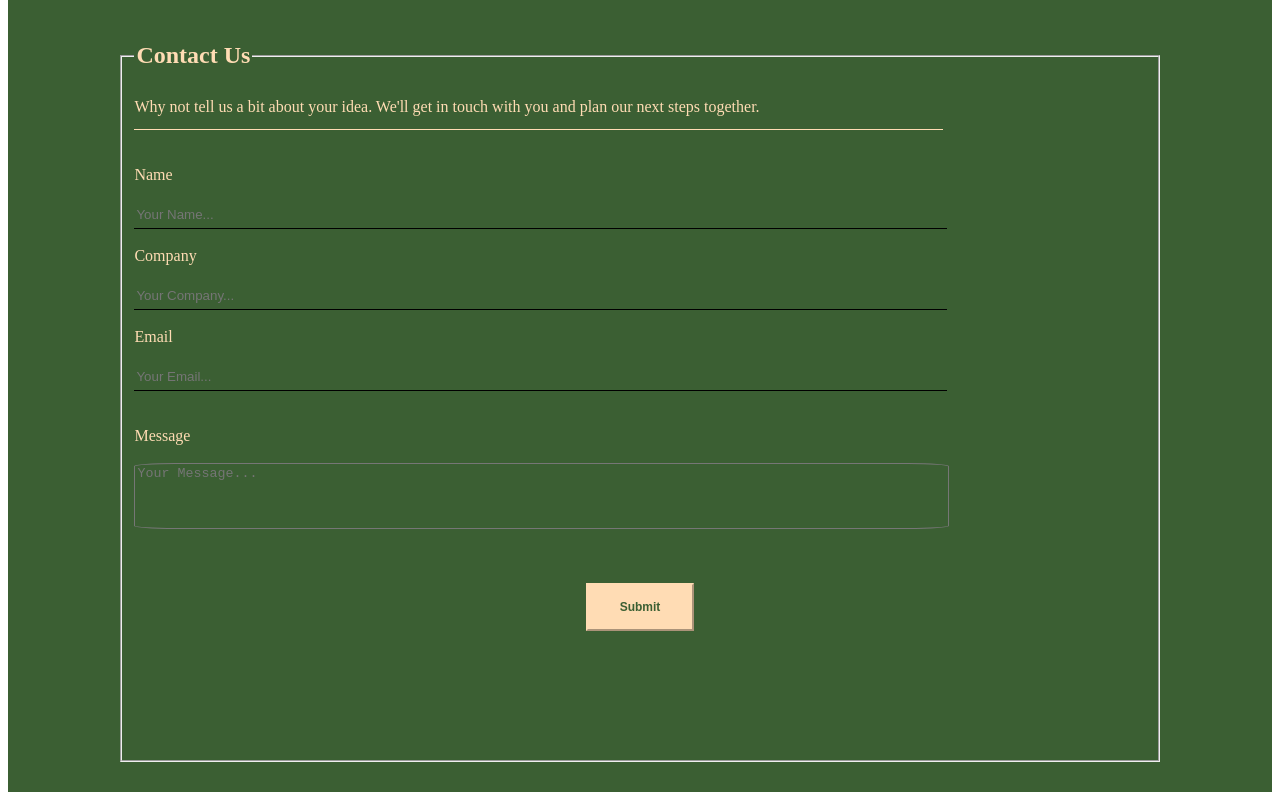
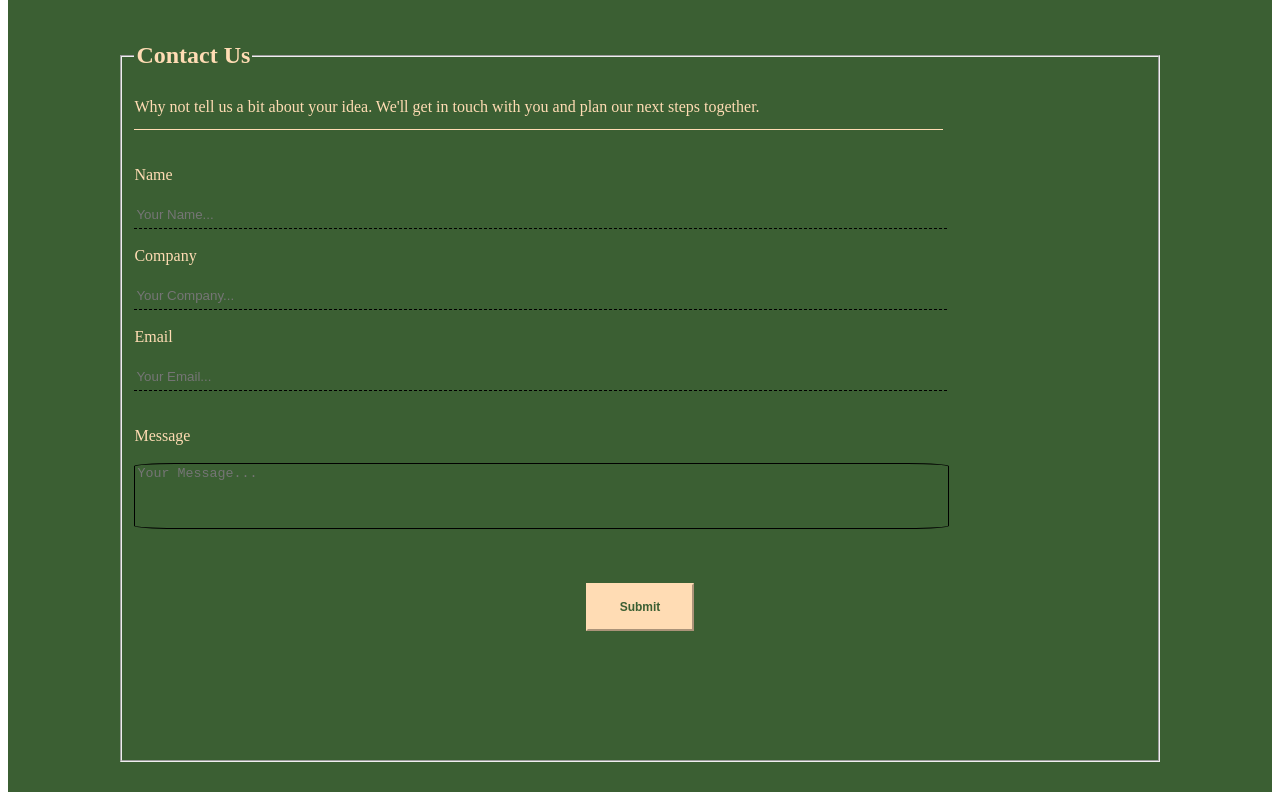
Before and after one commit to FAC-Sixteen/BBFS, a plain HTML site: page index.html in a window 1280 px wide. Shown: the part 1616-2416 px from the top of the page. Drawn offline with Linux system fonts and the light colour scheme.

Commit message:
input bottom border color change

```diff
--- a/index.html
+++ b/index.html
@@ -39,29 +39,31 @@
 
 
     			<div class="formCointainer__head">
-    				<p class="formContainer__head__p">Why not tell us a bit about your idea. We'll get in touch with you and plan our next steps together.
+    				<p>
+    					Why not tell us a bit about your idea. We'll get in touch with you and plan our next steps together.
     				</p>
     			</div>
 
 				<br><br>
 
     			<form>
+
     				<label for="name">Name</label>
     				<br><br>
-    				<input type="text" name="name" id="name" placeholder="Your Name...">
+    				<input type="text" name="name" id="name" placeholder="Your Name..." required>
 
 					<br><br>
 
 					<label for="Company">Company</label>
     				<br><br>
-    				<input type="text" name="name" id="company" placeholder="Your Company...">
+    				<input type="text" name="name" id="company" placeholder="Your Company..." required>
 
     				<br><br>
 
 
     				<label for="email">Email</label>
     				<br><br>
-    				<input type="text" name="Email" id="email" placeholder="Your Email...">
+    				<input type="text" name="Email" id="email" placeholder="Your Email..." required>
 
     				<br><br><br>
 
@@ -72,7 +74,11 @@
 
     			<button id="submitButton" type="submit">Submit</button>
 
+
+
+
     	</fieldset>
+
     </section>
 
   </main>
--- a/style.css
+++ b/style.css
@@ -170,20 +170,24 @@ form input{
 	height: 3vh;
 	background: transparent;
 	border: transparent;
-	border-bottom: 1px  solid black;
+	border-bottom: 1px  dashed black;
 	color: #ffdcb4;
 }
 
+form input:active, form input:focus{
+	outline: none;
+	border-bottom: 1px  dashed #ffdcb4;
+}
 
 textarea{
+	background: transparent;
 	width: 80%;
-	background: transparent;
+	color: #ffdcb4;
+	border-color: black;
 	border-radius: 5%;
 	resize: none;
 	margin-bottom: 50px;
 }
-
-
 
 #submitButton{
 	background-color: #ffdcb4;
```
